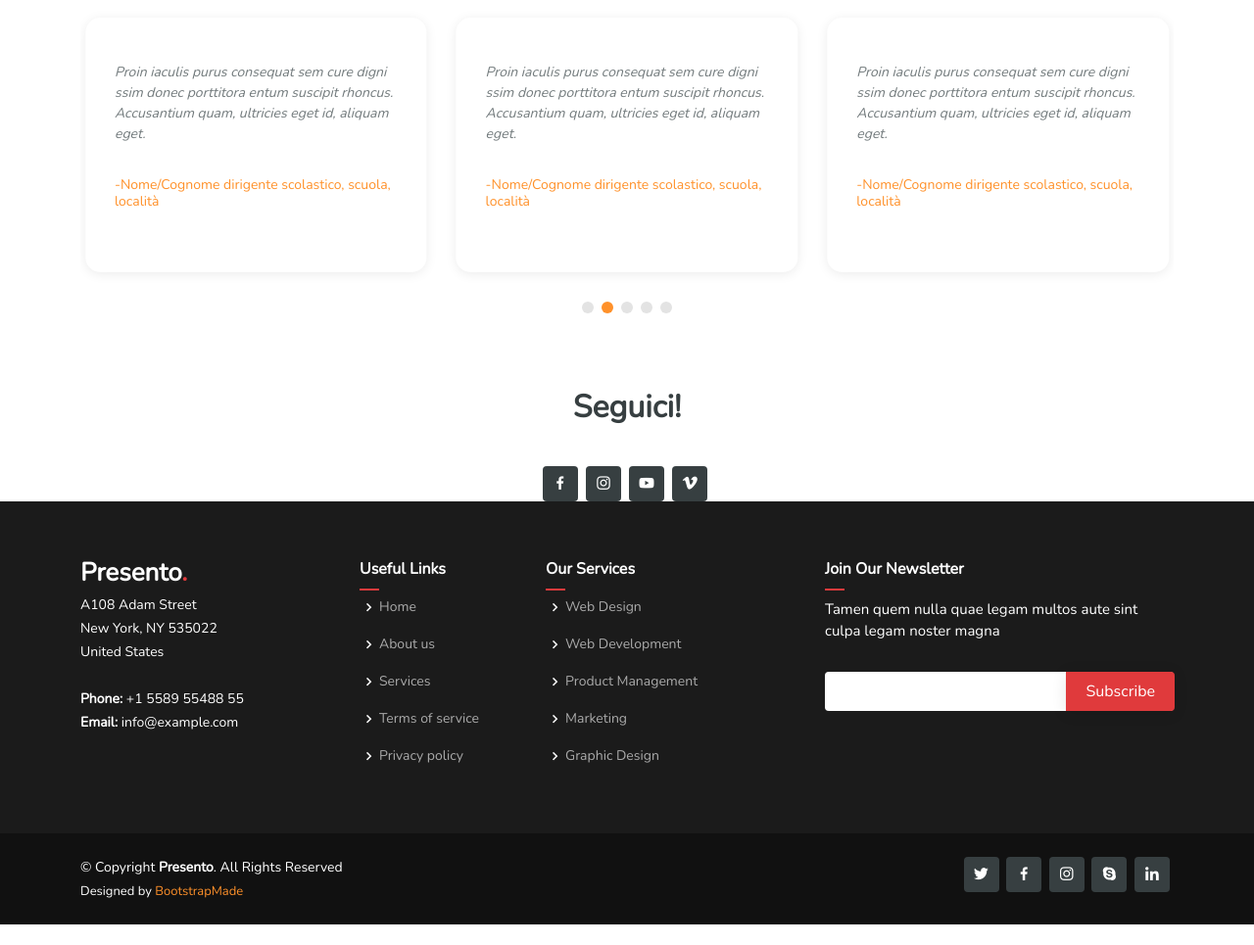
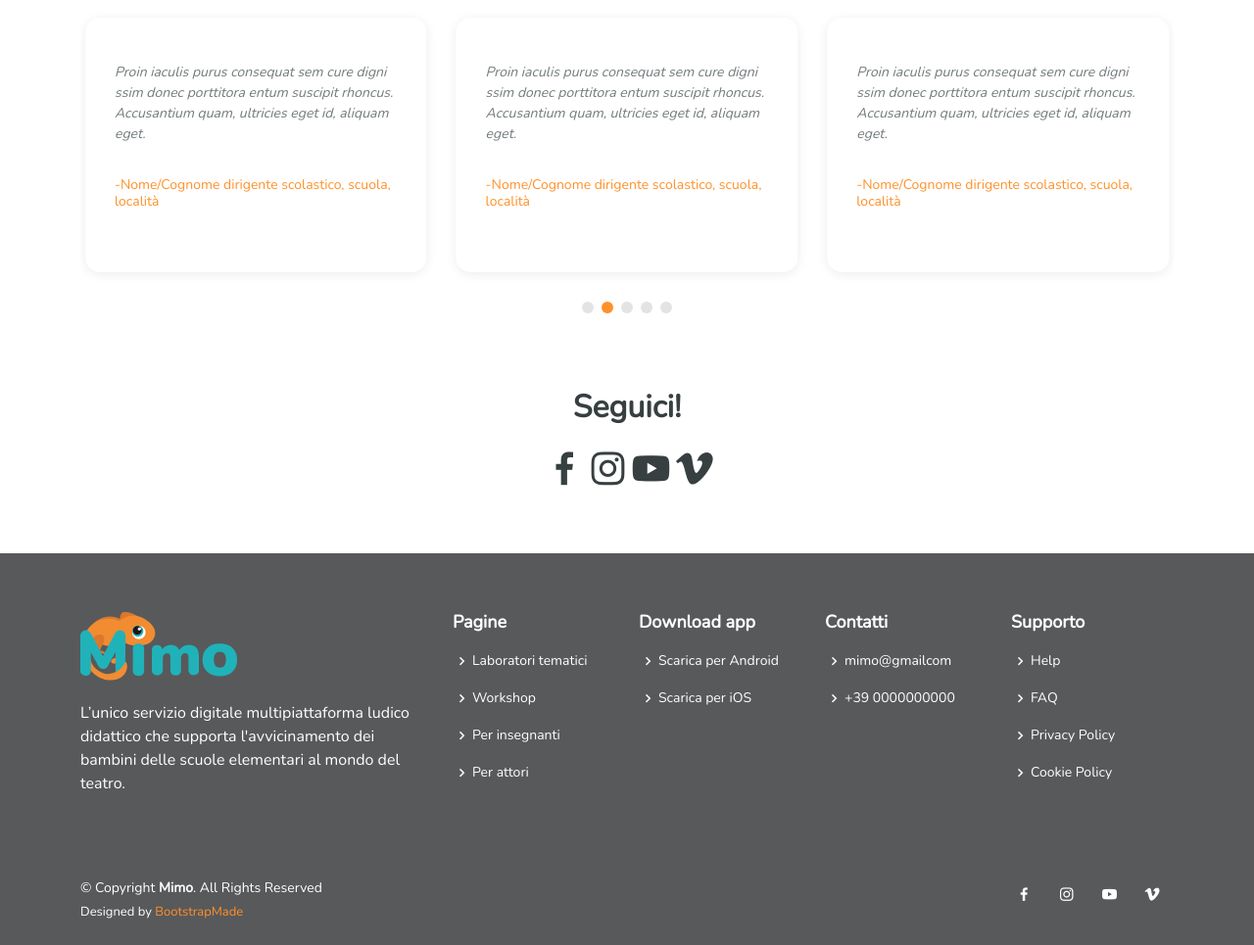
Before and after one commit to FedericaValdemarca/Mimo, a plain HTML site: page index.html in a window 1280 px wide. Shown: the part 6085-7050 px from the top of the page at 98% size. Before the commit the page ends 7029 px from the top, so only its background shows below. Drawn offline with nearby package versions, Linux system fonts and the light colour scheme.

Commit message:
home final

```diff
--- a/assets/css/style.css
+++ b/assets/css/style.css
@@ -1186,19 +1186,23 @@ section {
 /*--------------------------------------------------------------
 # Seguici
 --------------------------------------------------------------*/
+.seguici{
+  margin-bottom: 60px;
+}
+
 .seguici h2{
   margin-top: 60px;
+  margin-bottom: 0;
 }
 
 #seguici .social-links a {
-  font-size: 18px;
+  font-size: 45px;
   display: inline-block;
-  background: #373F41;
-  color: #fff;
+  color: #373F41;;
   line-height: 1;
-  padding: 8px 0;
+  padding: 20px 20;
   margin-right: 4px;
-  border-radius: 4px;
+  border-radius: 100px;
   text-align: center;
   width: 36px;
   height: 36px;
@@ -1206,8 +1210,7 @@ section {
 }
 
 #seguici .social-links a:hover {
-  background: #e03a3c;
-  color: #fff;
+  color: #FF912A;
   text-decoration: none;
 }
 
@@ -1355,12 +1358,12 @@ section {
 #footer {
   color: #fff;
   font-size: 14px;
-  background: #111111;
+  background: #58595B;
 }
 
 #footer .footer-top {
   padding: 60px 0 30px 0;
-  background: #1b1b1b;
+  background: #58595B;
 }
 
 #footer .footer-top .footer-contact {
@@ -1378,28 +1381,17 @@ section {
 }
 
 #footer .footer-top .footer-contact p {
-  font-size: 14px;
+  font-size: 16px;
   line-height: 24px;
   margin-bottom: 0;
   font-family: "Nunito", sans-serif;
 }
 
 #footer .footer-top h4 {
-  font-size: 16px;
+  font-size: 18px;
   font-weight: bold;
   position: relative;
   padding-bottom: 12px;
-}
-
-#footer .footer-top h4::after {
-  content: '';
-  position: absolute;
-  display: block;
-  width: 20px;
-  height: 2px;
-  background: #e03a3c;
-  bottom: 0;
-  left: 0;
 }
 
 #footer .footer-top .footer-links {
@@ -1430,7 +1422,7 @@ section {
 }
 
 #footer .footer-top .footer-links ul a {
-  color: #aaaaaa;
+  color: #ffffff;
   transition: 0.3s;
   display: inline-block;
   line-height: 1;
@@ -1438,53 +1430,7 @@ section {
 
 #footer .footer-top .footer-links ul a:hover {
   text-decoration: none;
-  color: #fff;
-}
-
-#footer .footer-newsletter {
-  font-size: 15px;
-}
-
-#footer .footer-newsletter h4 {
-  font-size: 16px;
-  font-weight: bold;
-  position: relative;
-  padding-bottom: 12px;
-}
-
-#footer .footer-newsletter form {
-  margin-top: 30px;
-  background: #fff;
-  padding: 5px 10px;
-  position: relative;
-  border-radius: 4px;
-  text-align: left;
-}
-
-#footer .footer-newsletter form input[type="email"] {
-  border: 0;
-  padding: 4px 8px;
-  width: calc(100% - 100px);
-}
-
-#footer .footer-newsletter form input[type="submit"] {
-  position: absolute;
-  top: 0;
-  right: -1px;
-  bottom: 0;
-  border: 0;
-  background: none;
-  font-size: 16px;
-  padding: 0 20px;
-  background: #e03a3c;
-  color: #fff;
-  transition: 0.3s;
-  border-radius: 0 4px 4px 0;
-  box-shadow: 0px 2px 15px rgba(0, 0, 0, 0.1);
-}
-
-#footer .footer-newsletter form input[type="submit"]:hover {
-  background: #e35052;
+  color: #FF912A;
 }
 
 #footer .credits {
@@ -1495,7 +1441,6 @@ section {
 #footer .social-links a {
   font-size: 18px;
   display: inline-block;
-  background: #373F41;
   color: #fff;
   line-height: 1;
   padding: 8px 0;
@@ -1508,7 +1453,6 @@ section {
 }
 
 #footer .social-links a:hover {
-  background: #e03a3c;
-  color: #fff;
+  color: #FF912A;;
   text-decoration: none;
 }
--- a/index.html
+++ b/index.html
@@ -43,7 +43,7 @@
   <!-- ======= Header ======= -->
   <header id="header" class="fixed-top d-flex align-items-center">
     <div class="container d-flex align-items-center">
-      <a href="index.html" class="logo me-auto"><img src="assets/img/logo.png" alt=""></a>
+      <a href="index.html" class="logo me-auto"><img src="assets/img/logo.png" alt="Logo Mimo"></a>
 
       <nav id="navbar" class="navbar order-last order-lg-0">
         <ul>
@@ -565,6 +565,7 @@
 
   </main><!-- End #main -->
 
+
   <!-- ======= Footer ======= -->
   <footer id="footer">
 
@@ -572,45 +573,49 @@
       <div class="container">
         <div class="row">
 
-          <div class="col-lg-3 col-md-6 footer-contact">
-            <h3>Presento<span>.</span></h3>
+          <div class="col-lg-4 col-md-6 footer-contact">
+            <a href="index.html" class="logo me-auto"><img src="assets/img/logo.png" alt="Logo Mimo"></a>
+            <br><br>
             <p>
-              A108 Adam Street <br>
-              New York, NY 535022<br>
-              United States <br><br>
-              <strong>Phone:</strong> +1 5589 55488 55<br>
-              <strong>Email:</strong> info@example.com<br>
+              L’unico servizio digitale multipiattaforma ludico didattico che supporta
+              l'avvicinamento dei bambini delle scuole elementari al mondo del teatro.
             </p>
           </div>
 
           <div class="col-lg-2 col-md-6 footer-links">
-            <h4>Useful Links</h4>
+            <h4>Pagine</h4>
             <ul>
-              <li><i class="bx bx-chevron-right"></i> <a href="#">Home</a></li>
-              <li><i class="bx bx-chevron-right"></i> <a href="#">About us</a></li>
-              <li><i class="bx bx-chevron-right"></i> <a href="#">Services</a></li>
-              <li><i class="bx bx-chevron-right"></i> <a href="#">Terms of service</a></li>
-              <li><i class="bx bx-chevron-right"></i> <a href="#">Privacy policy</a></li>
+              <li><i class="bx bx-chevron-right"></i> <a href="#">Laboratori tematici</a></li>
+              <li><i class="bx bx-chevron-right"></i> <a href="#">Workshop</a></li>
+              <li><i class="bx bx-chevron-right"></i> <a href="#">Per insegnanti</a></li>
+              <li><i class="bx bx-chevron-right"></i> <a href="#">Per attori</a></li>
             </ul>
           </div>
 
-          <div class="col-lg-3 col-md-6 footer-links">
-            <h4>Our Services</h4>
+          <div class="col-lg-2 col-md-6 footer-links">
+            <h4>Download app</h4>
             <ul>
-              <li><i class="bx bx-chevron-right"></i> <a href="#">Web Design</a></li>
-              <li><i class="bx bx-chevron-right"></i> <a href="#">Web Development</a></li>
-              <li><i class="bx bx-chevron-right"></i> <a href="#">Product Management</a></li>
-              <li><i class="bx bx-chevron-right"></i> <a href="#">Marketing</a></li>
-              <li><i class="bx bx-chevron-right"></i> <a href="#">Graphic Design</a></li>
+              <li><i class="bx bx-chevron-right"></i> <a href="#">Scarica per Android</a></li>
+              <li><i class="bx bx-chevron-right"></i> <a href="#">Scarica per iOS</a></li>
             </ul>
           </div>
 
-          <div class="col-lg-4 col-md-6 footer-newsletter">
-            <h4>Join Our Newsletter</h4>
-            <p>Tamen quem nulla quae legam multos aute sint culpa legam noster magna</p>
-            <form action="" method="post">
-              <input type="email" name="email"><input type="submit" value="Subscribe">
-            </form>
+          <div class="col-lg-2 col-md-6 footer-links">
+            <h4>Contatti</h4>
+            <ul>
+              <li><i class="bx bx-chevron-right"></i> <a href="#">mimo@gmailcom</a></li>
+              <li><i class="bx bx-chevron-right"></i> <a href="#">+39 0000000000</a></li>
+            </ul>
+          </div>
+
+          <div class="col-lg-2 col-md-6 footer-links">
+            <h4>Supporto</h4>
+            <ul>
+              <li><i class="bx bx-chevron-right"></i> <a href="#">Help</a></li>
+              <li><i class="bx bx-chevron-right"></i> <a href="#">FAQ</a></li>
+              <li><i class="bx bx-chevron-right"></i> <a href="#">Privacy Policy</a></li>
+              <li><i class="bx bx-chevron-right"></i> <a href="#">Cookie Policy</a></li>
+            </ul>
           </div>
 
         </div>
@@ -621,7 +626,7 @@
 
       <div class="me-md-auto text-center text-md-start">
         <div class="copyright">
-          &copy; Copyright <strong><span>Presento</span></strong>. All Rights Reserved
+          &copy; Copyright <strong><span>Mimo</span></strong>. All Rights Reserved
         </div>
         <div class="credits">
           <!-- All the links in the footer should remain intact. -->
@@ -632,11 +637,10 @@
         </div>
       </div>
       <div class="social-links text-center text-md-end pt-3 pt-md-0">
-        <a href="#" class="twitter"><i class="bx bxl-twitter"></i></a>
         <a href="#" class="facebook"><i class="bx bxl-facebook"></i></a>
-        <a href="#" class="instagram"><i class="bx bxl-instagram"></i></a>
-        <a href="#" class="google-plus"><i class="bx bxl-skype"></i></a>
-        <a href="#" class="linkedin"><i class="bx bxl-linkedin"></i></a>
+              <a href="#" class="instagram"><i class="bx bxl-instagram"></i></a>
+              <a href="#" class="youtube"><i class="bx bxl-youtube"></i></a>
+              <a href="#" class="vimeo"><i class="bx bxl-vimeo"></i></a>
       </div>
     </div>
   </footer><!-- End Footer -->
```
